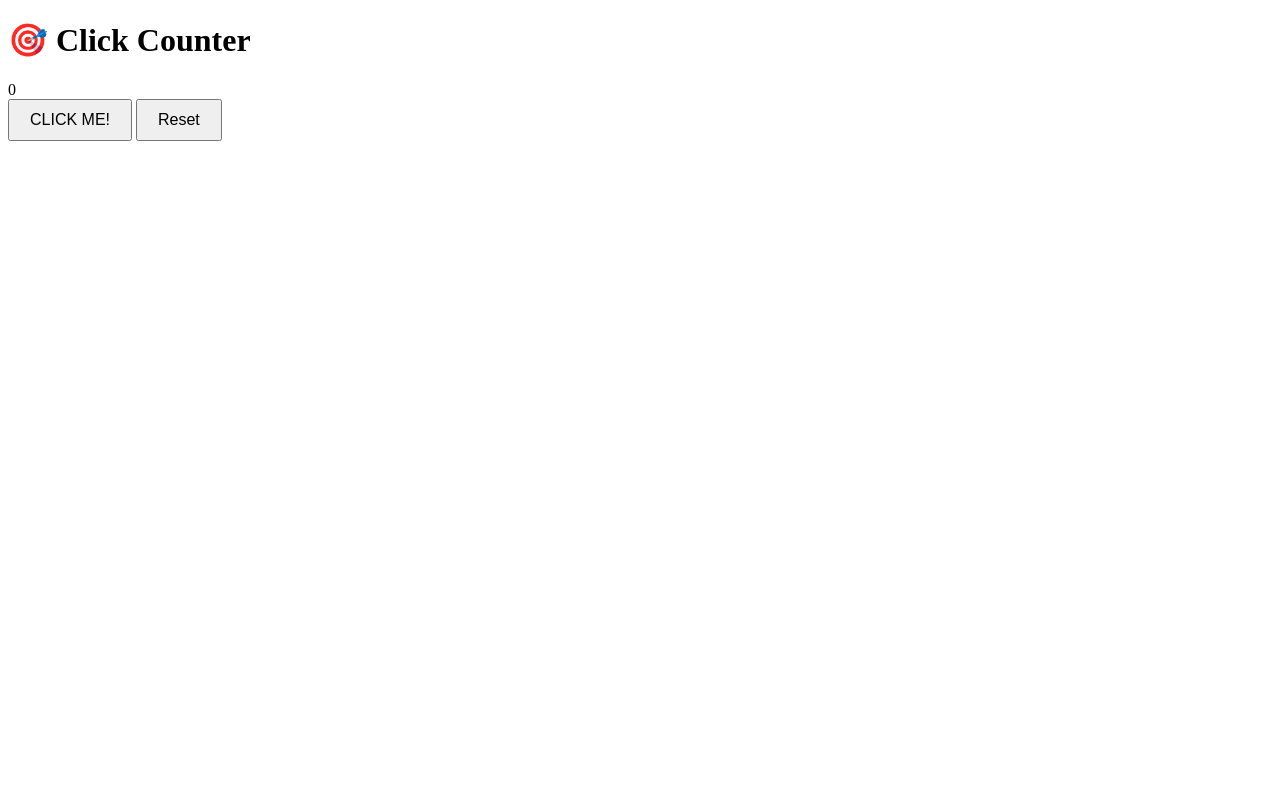
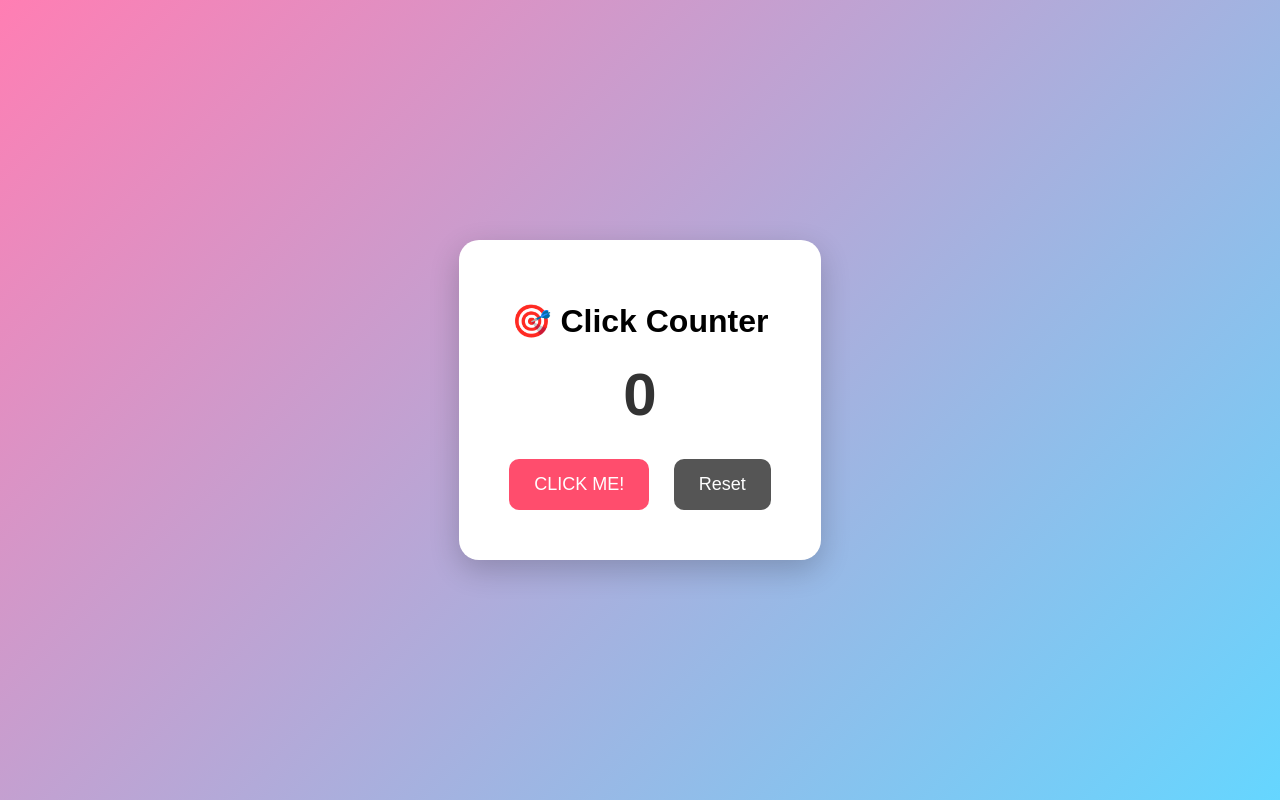
Before and after one commit to RicHardmik/html-website, a plain HTML site: page index.html in a window 1280 px wide. Drawn offline with Linux system fonts and the light colour scheme.

Commit message:
Revamp CSS for click counter app layout and design
Enhanced styling for the click counter app with a modern layout and improved button interactions.

```diff
--- a/style.css
+++ b/style.css
@@ -1,13 +1,60 @@
-# Click Counter App
-# Simple style for the page
+body{
+    margin:0;
+    font-family: Arial, sans-serif;
+    height:100vh;
+    display:flex;
+    justify-content:center;
+    align-items:center;
+    background: linear-gradient(135deg,#ff7eb3,#65d6ff);
+}
 
-body{
-  text-align:center;
-  font-family:Arial;
-  margin-top:60px;
+.container{
+    background:white;
+    padding:40px;
+    border-radius:20px;
+    text-align:center;
+    box-shadow:0 10px 30px rgba(0,0,0,0.2);
+}
+
+h1{
+    margin-bottom:20px;
+}
+
+#counter{
+    font-size:60px;
+    margin:20px;
+    font-weight:bold;
+    color:#333;
 }
 
 button{
-  padding:10px 20px;
-  font-size:16px;
+    border:none;
+    padding:15px 25px;
+    font-size:18px;
+    border-radius:10px;
+    cursor:pointer;
+    margin:10px;
+    transition:0.2s;
 }
+
+#clickBtn{
+    background:#ff4d6d;
+    color:white;
+}
+
+#clickBtn:hover{
+    transform:scale(1.1);
+}
+
+#clickBtn:active{
+    transform:scale(0.9);
+}
+
+#resetBtn{
+    background:#555;
+    color:white;
+}
+
+#resetBtn:hover{
+    background:#333;
+}
```
